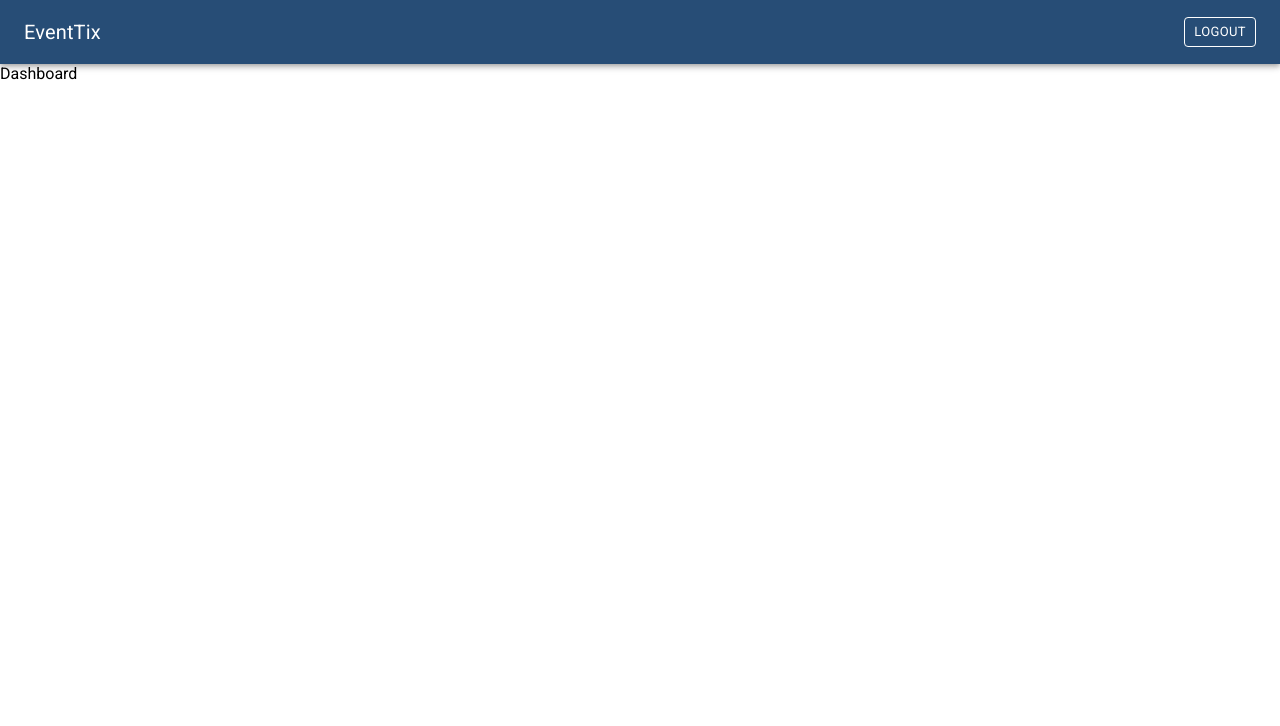
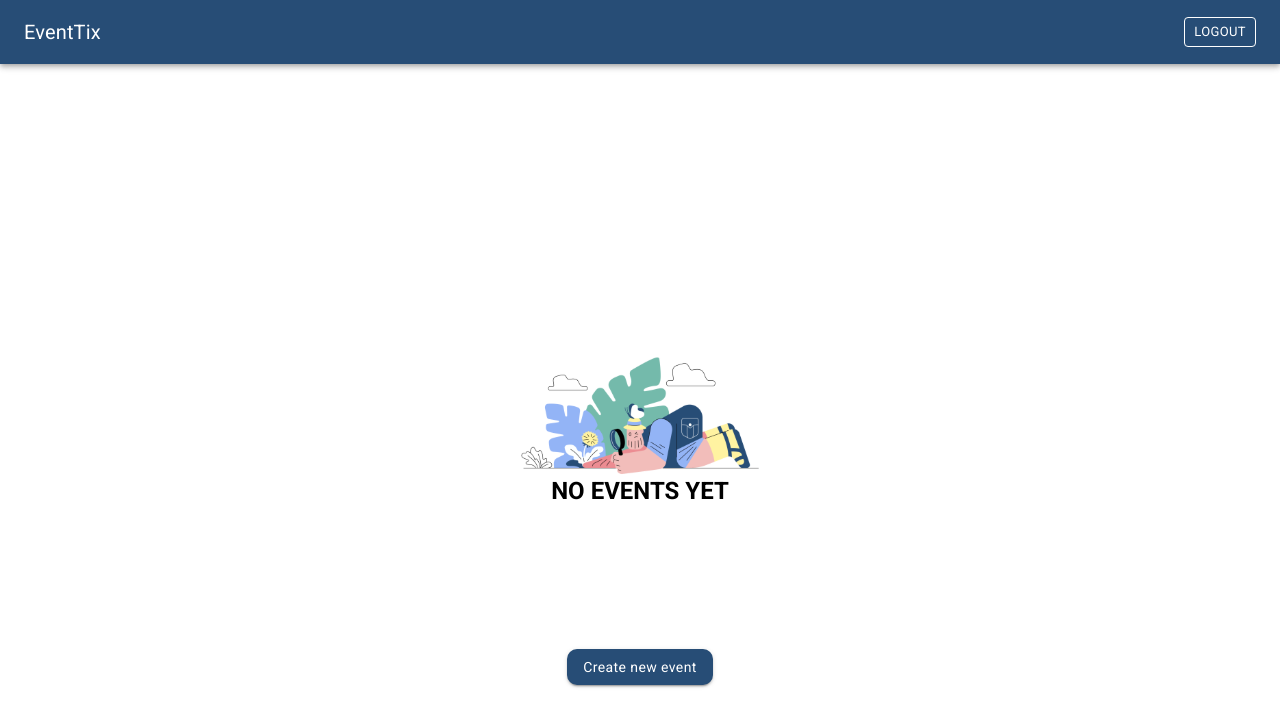
Before and after one commit to fursaweb/eventix, a Next.js app: page /dashboard in a window 1280 px wide. Shown: the top 726 px of the page. Built offline with nearby package versions, Linux system fonts and the light colour scheme.

Commit message:
Add No event screen

```diff
--- a/src/app/(pages)/dashboard/page.tsx
+++ b/src/app/(pages)/dashboard/page.tsx
@@ -1,7 +1,59 @@
+"use client";
 import React from "react";
+import Image from "next/image";
+import { Container, Typography, Box, Button } from "@mui/material";
 
 const Dashboard = () => {
-  return <div>Dashboard</div>;
+  return (
+    <>
+      <Container
+        maxWidth="sm"
+        sx={{
+          display: "flex",
+          alignItems: "center",
+          justifyContent: "center",
+          height: "calc(100% - 64px)",
+        }}
+      >
+        <Box
+          sx={{
+            textAlign: "center",
+            maxWidth: 500,
+            width: "100%",
+            padding: "0 22px",
+            height: "100%",
+            display: "flex",
+            flexDirection: "column",
+            alignItems: "center",
+            justifyContent: "center",
+          }}
+        >
+          <Image src="/no-event.svg" width="239" height="118" alt="" />
+          <Typography
+            variant="h5"
+            align="center"
+            sx={{ fontWeight: 700, textTransform: "uppercase" }}
+          >
+            No events yet
+          </Typography>
+        </Box>
+        <Box sx={{ mb: "15px", position: "absolute", bottom: "100px" }}>
+          <Button
+            fullWidth
+            variant="contained"
+            // onClick={}
+            sx={{
+              borderRadius: "10px",
+              textTransform: "none",
+              fontWeight: 400,
+            }}
+          >
+            Create new event
+          </Button>
+        </Box>
+      </Container>
+    </>
+  );
 };
 
 export default Dashboard;
```
Also changed, not shown: public/no-event.svg (added).
